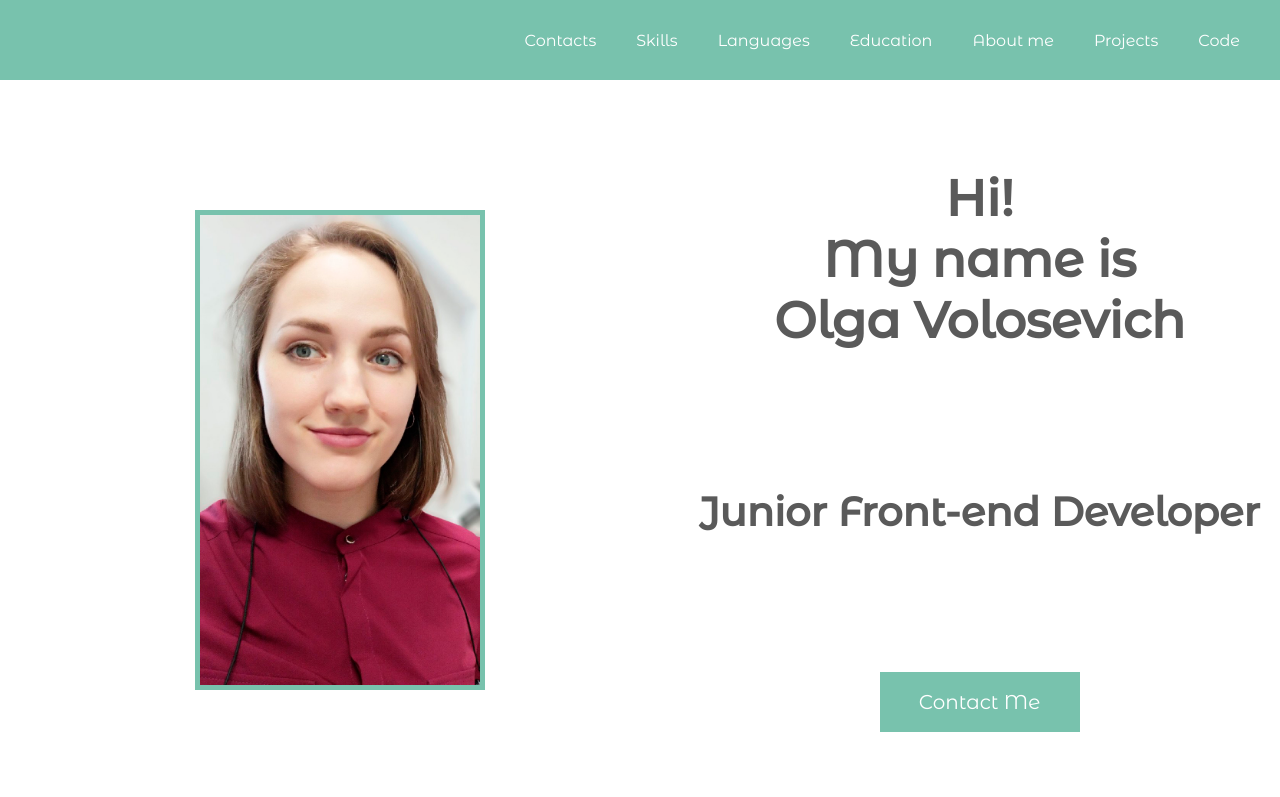
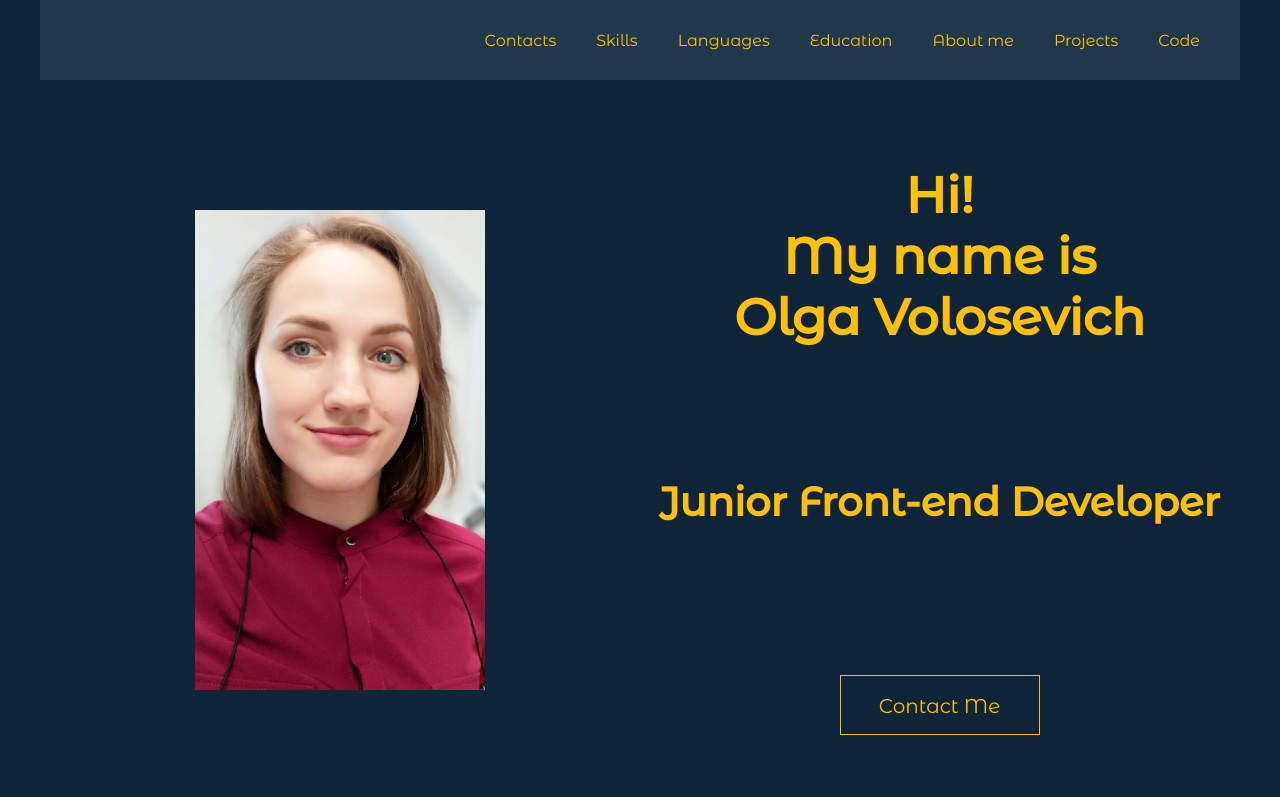
Before and after one commit to OlgaVolosevich/rsschool-cv, a plain HTML site: page index.html in a window 1280 px wide. Shown: the top 797 px of the page. Drawn offline with Linux system fonts and the light colour scheme; files whose address does not match are found by name.

Commit message:
feat: switch to dark theme

```diff
--- a/style.css
+++ b/style.css
@@ -1,6 +1,7 @@
 :root {
-    --main-minty-color: rgb(120, 194, 173);
-    ---main-font-color: #5a5a5a;
+    --main-bg-color: #0f2537;
+    --main-dark-color: rgb(32,55,76);
+    --main-font-color: rgb(255,193,7);
 }
 * {
     margin: 0;
@@ -10,16 +11,20 @@
     scroll-behavior: smooth;
     text-decoration: none;
     font-family: 'Montserrat Alternates', sans-serif;
-    color: var(---main-font-color);
+    color: var(--main-font-color);
+}
+
+html {
+    background-color: var(--main-bg-color);
 }
 
 body {
-    max-width: 1280px;
+    max-width: 1200px;
     margin: 0 auto;
 }
 
 header {
-    background-color: var(--main-minty-color);
+    background-color: var(--main-dark-color);
     height: 10vh;
     display: flex;
     align-items: center;
@@ -33,8 +38,11 @@ h1 {
 
 h2 {
     font-size:40px;
+    padding-bottom: 20px;
     text-align: center;
+    border-bottom: 1px solid var(--main-font-color);
 }
+
 .navigation {
     flex: 1;
 }
@@ -46,9 +54,6 @@ h2 {
     padding: 0 20px;
 }
 
-.navigation__item > a{
-    color: #fff;
-}
 main {
     margin-top: 20px;
 }
@@ -62,7 +67,6 @@ main {
     margin: auto;
     width: 290px;
     height: 480px;
-    border: 5px solid var(--main-minty-color);
 }
 
 .main-info__greeting {
@@ -72,19 +76,23 @@ main {
     padding: 0 20px;
     text-align: center;
 }
-
+.main-info__position {
+    border-bottom: none;
+}
 .main-info__contact-btn {
     display: block;
     width: 200px;
     height: 60px;
     line-height: 60px;
-    color: #fff;
     font-size: 20px;
     margin: 0 auto;
-    background-color: var(--main-minty-color);
-    border: none;
+    border: 1px solid var(--main-font-color);
+    transition: all 0.3s;
 }
-
+.main-info__contact-btn:hover {
+    background-color: var(--main-font-color);
+    color: var(--main-bg-color);
+}
 .contacts__container {
     display: flex;
     justify-content: space-around;
@@ -95,7 +103,7 @@ main {
 .contacts__item {
     padding: 20px;
     padding-left: 50px;
-    border: 2px solid var(--main-minty-color);
+    border: 2px solid var(--main-font-color);
     position: relative;
 }
 .contacts__item > .icon {
@@ -106,10 +114,5 @@ main {
     font-size: large;
 }
 .contacts__item:hover {
-    background-color: var(--main-minty-color);
-    color: #fff;
+    background-color: var(--main-dark-color);
 }
-
-.contacts__item:hover > .icon {
-    color: #fff;
-}
```
